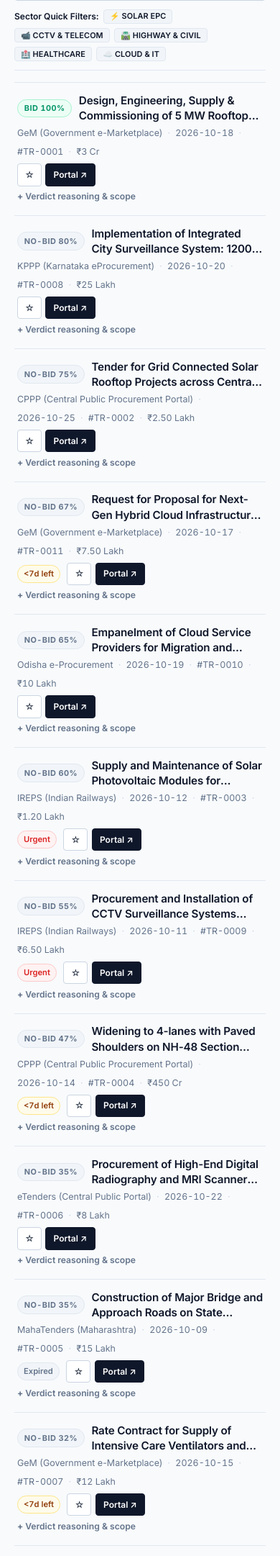
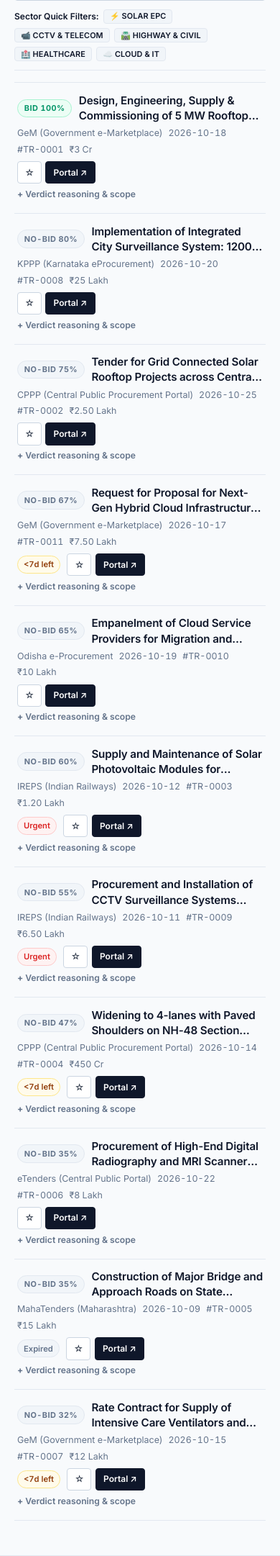
Before and after one commit to Sourabh-Kumar04/TenderRadar, a FastAPI app: page / in a window 390 px wide; the page is wider, and only the part inside the window is pictured. Shown: the part 2226-4388 px from the top of that part at 72% size. Run offline with FastAPI, Linux system fonts and the light colour scheme; data comes from the database, SQL or seed files in the repository; data that the repository does not hold is empty.

Commit message:
feat(ui): Inter font, actionable deadline links, mobile metadata polish

```diff
--- a/app/static/css/style.css
+++ b/app/static/css/style.css
@@ -1740,3 +1740,16 @@ input[type="checkbox"] {
   .tender-row { grid-template-columns: 1fr; }
   .tender-row-side { margin-top: 0.4rem; }
 }
+
+:root { --font-sans: 'Inter', -apple-system, BlinkMacSystemFont, 'Segoe UI', sans-serif; }
+body { font-family: var(--font-sans); }
+
+.deadline-check-link { color: var(--primary); text-decoration: none; font-weight: 500; }
+.deadline-check-link:hover { text-decoration: underline; }
+
+/* Mobile metadata: stack cleanly, hide separators */
+@media (max-width: 720px) {
+  .tender-row-meta { gap: 0.25rem 0.5rem; }
+  .tender-row-meta .meta-sep { display: none; }
+  .tender-row-meta > span { white-space: nowrap; overflow: hidden; text-overflow: ellipsis; max-width: 100%; }
+}
--- a/app/templates/dashboard.html
+++ b/app/templates/dashboard.html
@@ -221,7 +221,7 @@
             <a href="/tenders/{{ tender.id }}" class="tender-row-title">{{ display_title(tender.title, tender.portal_name, tender.snippet) }}</a>
           </div>
           <div class="tender-row-meta">
-            <span>{{ tender.portal_name }}</span><span class="meta-sep">&middot;</span><span class="tnum">{{ tender.deadline_date or 'No deadline listed' }}</span><span class="meta-sep">&middot;</span><span class="tnum">#TR-{{ "%04d" % tender.id }}</span>{% if tender.advisor_verdict and tender.advisor_verdict.key_details.est_value and tender.advisor_verdict.key_details.est_value != 'Not specified' %}<span class="meta-sep">&middot;</span><span class="tnum">{{ tender.advisor_verdict.key_details.est_value }}</span>{% endif %}
+            <span>{{ tender.portal_name }}</span><span class="meta-sep">&middot;</span>{% if tender.deadline_date %}<span class="tnum">{{ tender.deadline_date }}</span>{% else %}<a href="{{ select_portal_url(tender.original_url, tender.canonical_url, tender.portal_name) }}" target="_blank" rel="noopener" class="deadline-check-link" title="Check deadline on official portal">No deadline listed &nearr;</a>{% endif %}<span class="meta-sep">&middot;</span><span class="tnum">#TR-{{ "%04d" % tender.id }}</span>{% if tender.advisor_verdict and tender.advisor_verdict.key_details.est_value and tender.advisor_verdict.key_details.est_value != 'Not specified' %}<span class="meta-sep">&middot;</span><span class="tnum">{{ tender.advisor_verdict.key_details.est_value }}</span>{% endif %}
           </div>
         </div>
         <div class="tender-row-side">
```
Also changed, not shown: app/summarizer.py (+15 -0 lines).
